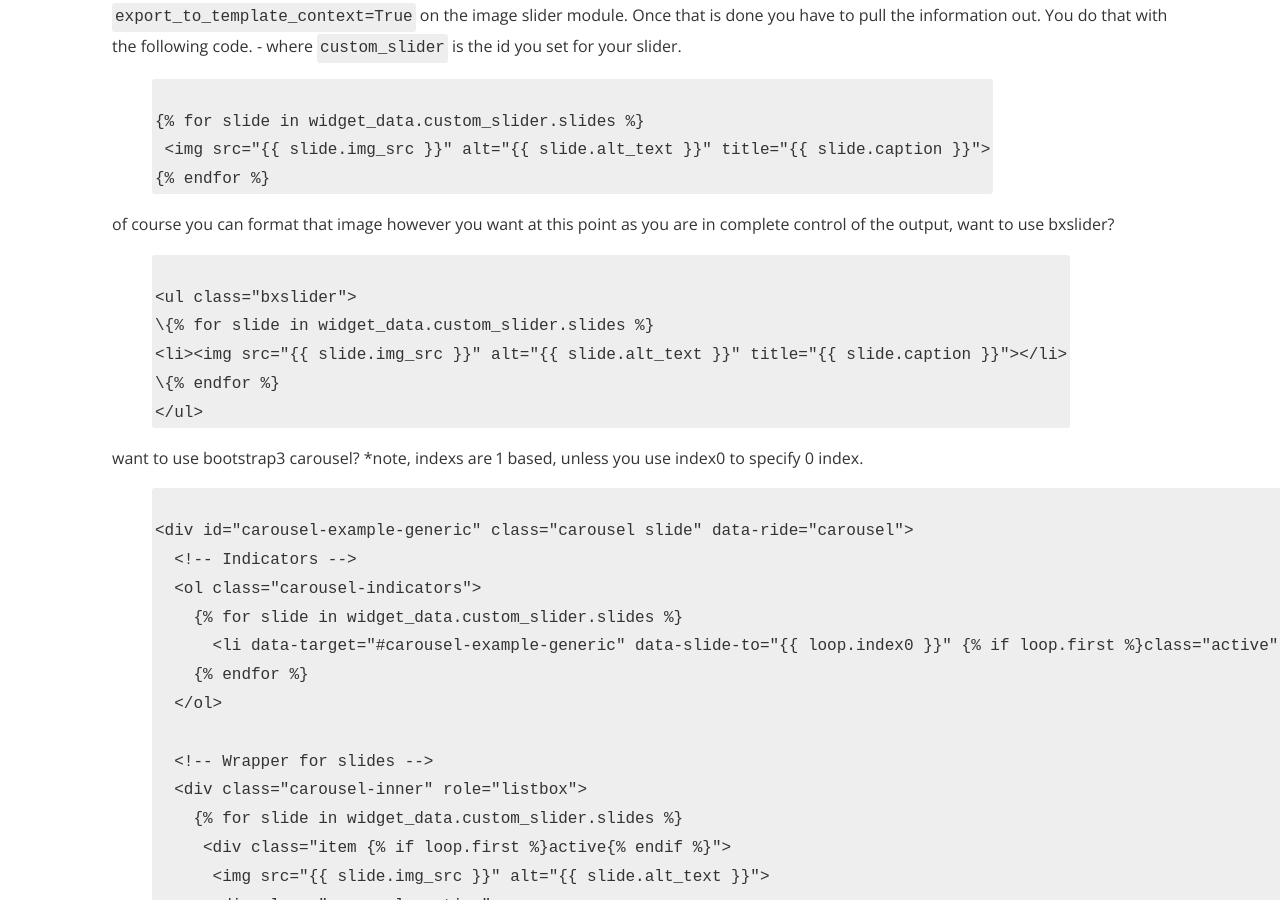
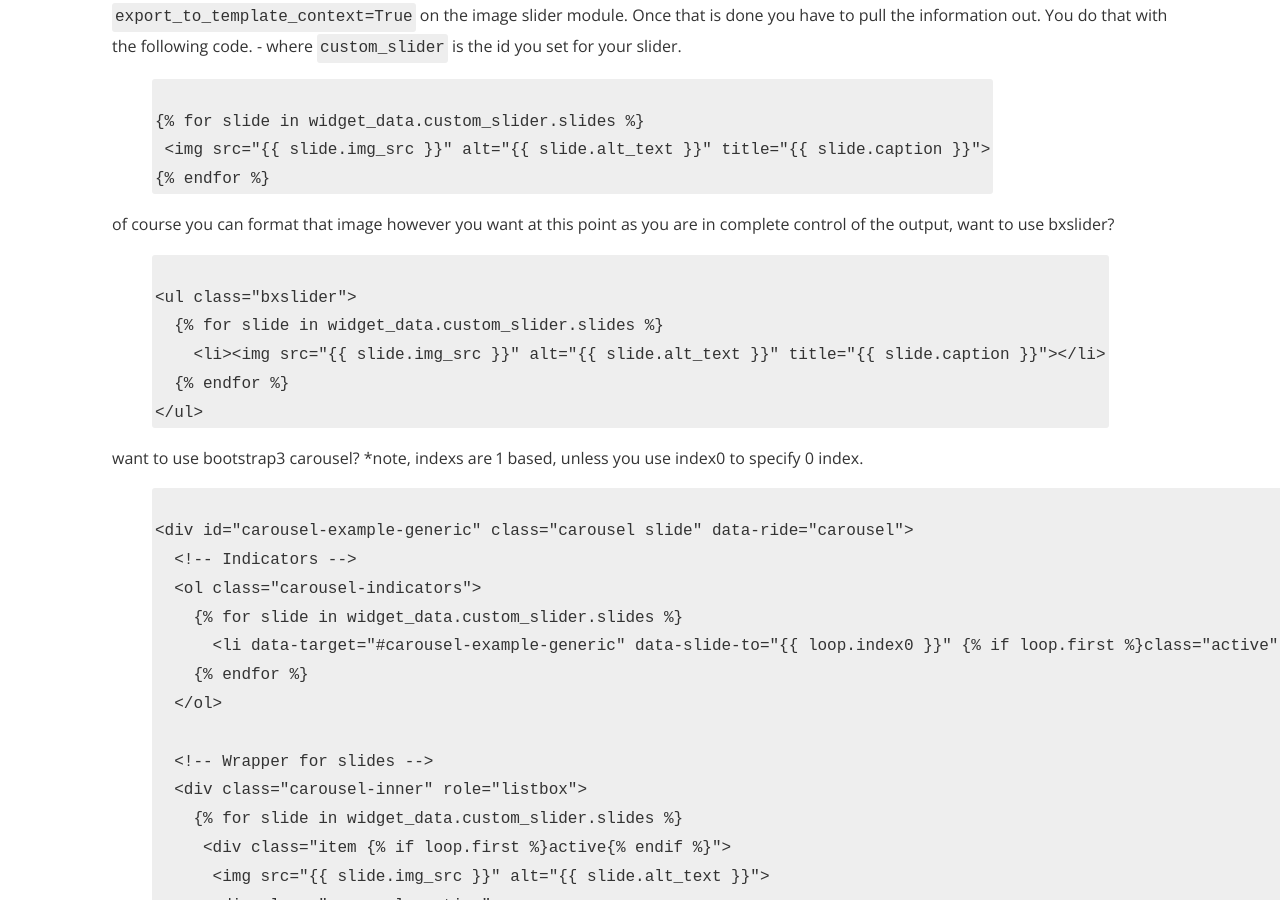
Before and after one commit to LastRose/lastrose.github.io, a Jekyll site: the page built from _posts/2015-09-22-how-build-custom-gallery-hubspot.markdown, in a window 1280 px wide and 900 px high, scrolled down 734 px. Built offline with Jekyll 4.4.1, drawn with Linux system fonts in a browser that asks for light colours; nearby versions of some CDN libraries; comment, search, counter and statistics services are not loaded; a style sheet for code colours, icons or effects is not loaded.

Commit message:
clean up indentation

```diff
--- a/_posts/2015-09-22-how-build-custom-gallery-hubspot.markdown
+++ b/_posts/2015-09-22-how-build-custom-gallery-hubspot.markdown
@@ -24,9 +24,9 @@ of course you can format that image however you want at this point as you are in
 
 {% highlight html+django %} {% raw %}
 <ul class="bxslider">
-\{% for slide in widget_data.custom_slider.slides %}
-<li><img src="{{ slide.img_src }}" alt="{{ slide.alt_text }}" title="{{ slide.caption }}"></li>
-\{% endfor %}
+  {% for slide in widget_data.custom_slider.slides %}
+    <li><img src="{{ slide.img_src }}" alt="{{ slide.alt_text }}" title="{{ slide.caption }}"></li>
+  {% endfor %}
 </ul>
 {% endraw %}
 {% endhighlight %}
```
